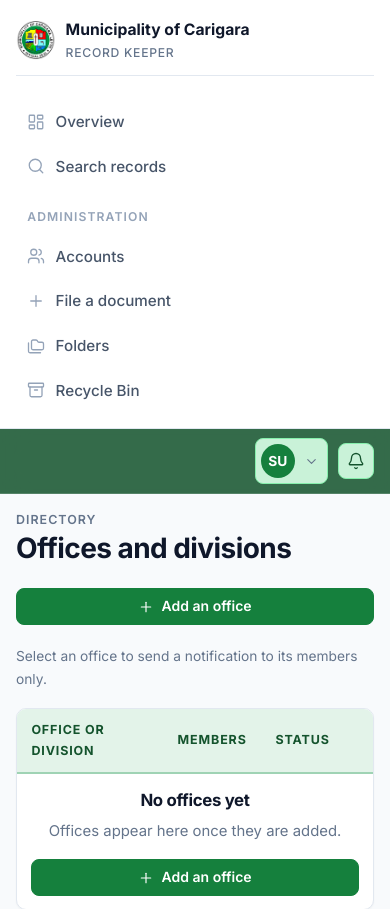
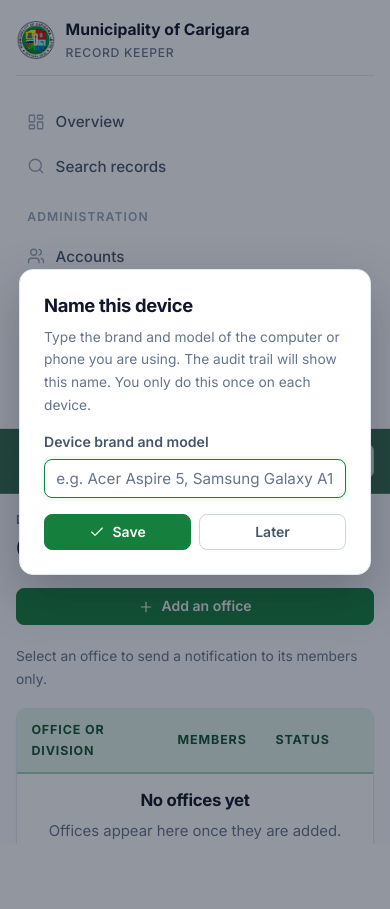
Before and after one commit to reymarkllaneta-web/record-keeper1, a Django app: page /accounts/offices/ in a window 390 px wide. Shown: the top 909 px of the page. After the commit the page ends 844 px from the top, so only its background shows below. Run offline with Django 5.2, Linux system fonts and the light colour scheme; the visitor is signed in with stand-in values (Sample User, id 1); data comes from the database, SQL or seed files in the repository; data that the repository does not hold is empty.

Commit message:
Show the device brand and model typed by the user in the audit trail
Each computer, laptop or phone is named once after signing in (for
example "Acer Aspire 5"); the name is kept on that device and shown in
the audit trail's Device column. Also under the user menu: This device.

Co-Authored-By: Claude Opus 5.5 <noreply@anthropic.com>
Claude-Session: https://claude.ai/code/session_01YabikDhwykaXEG8L1Qh9Aa

```diff
--- a/accounts/forms.py
+++ b/accounts/forms.py
@@ -7,6 +7,25 @@ from django.core.cache import cache
 from django.contrib.auth.forms import AdminPasswordChangeForm, AuthenticationForm, UserCreationForm
 
 from .models import Office, User
+
+
+class DeviceNameForm(forms.Form):
+    """The brand and model of the device being used, shown in the audit trail."""
+
+    name = forms.CharField(
+        label="Device brand and model",
+        max_length=60,
+        help_text="For example: Acer Aspire 5, Lenovo IdeaPad 3, Samsung Galaxy A14, iPhone 13.",
+        widget=forms.TextInput(attrs={"placeholder": "Brand and model", "autocomplete": "off"}),
+    )
+
+    def clean_name(self):
+        from documents.models import clean_device_name
+
+        name = clean_device_name(self.cleaned_data.get("name"))
+        if not name:
+            raise forms.ValidationError("Type the brand and model of this device.")
+        return name
 
 AVATAR_MAX_SIZE = 2 * 1024 * 1024
 
--- a/accounts/urls.py
+++ b/accounts/urls.py
@@ -15,6 +15,7 @@ urlpatterns = [
     path("sign-out/", views.ArchiveLogoutView.as_view(), name="logout"),
     path("profile/", views.ProfileView.as_view(), name="profile"),
     path("password/", views.ChangeOwnPasswordView.as_view(), name="password_change"),
+    path("device/", views.DeviceNameView.as_view(), name="device_name"),
     path("notifications/", views.NotificationListView.as_view(), name="notification_list"),
     path("notifications/poll/", views.notifications_poll, name="notifications_poll"),
     path("notifications/<int:pk>/open/", views.notification_open, name="notification_open"),
--- a/accounts/views.py
+++ b/accounts/views.py
@@ -15,12 +15,14 @@ from django.urls import reverse_lazy
 from django.utils import timezone
 from django.views.generic import CreateView, FormView, ListView, UpdateView, View
 
-from documents.models import AccessLog, Document, Notification
+from django.utils.http import url_has_allowed_host_and_scheme
+from documents.models import DEVICE_COOKIE, AccessLog, Document, Notification
 
 from . import brevo, passwordreset, twofactor
 from .forms import (
     AdminSetPasswordForm,
     ArchiveLoginForm,
+    DeviceNameForm,
     OfficeForm,
     ForgotPasswordForm,
     OfficeNotifyForm,
@@ -116,6 +118,44 @@ class ChangeOwnPasswordView(LoginRequiredMixin, FormView):
         update_session_auth_hash(self.request, form.user)
         messages.success(self.request, "Password changed.")
         return super().form_valid(form)
+
+
+class DeviceNameView(LoginRequiredMixin, FormView):
+    """Names the device being used (e.g. "Acer Aspire 5") so the audit trail shows it.
+
+    Browsers do not tell a website which computer or phone they run on, so the user
+    types it once; the name is kept on that device in a cookie for five years.
+    """
+
+    template_name = "accounts/device_name.html"
+    form_class = DeviceNameForm
+
+    def get_initial(self):
+        return {"name": self.request.COOKIES.get(DEVICE_COOKIE, "")}
+
+    def get_next_url(self):
+        target = self.request.POST.get("next") or self.request.GET.get("next") or ""
+        if target and url_has_allowed_host_and_scheme(
+            target, allowed_hosts={self.request.get_host()}, require_https=self.request.is_secure()
+        ):
+            return target
+        return reverse_lazy("documents:dashboard")
+
+    def get_context_data(self, **kwargs):
+        context = super().get_context_data(**kwargs)
+        context["next"] = self.request.GET.get("next", "")
+        context["current_name"] = self.request.COOKIES.get(DEVICE_COOKIE, "")
+        return context
+
+    def form_valid(self, form):
+        name = form.cleaned_data["name"]
+        response = redirect(self.get_next_url())
+        response.set_cookie(
+            DEVICE_COOKIE, name, max_age=5 * 365 * 24 * 60 * 60,
+            samesite="Lax", httponly=True, secure=self.request.is_secure(),
+        )
+        messages.success(self.request, f"This device is now named {name}.")
+        return response
 
 
 class UserListView(AccountViewerRequiredMixin, ListView):
--- a/static/css/app.css
+++ b/static/css/app.css
@@ -3787,3 +3787,16 @@ td.request-actions .btn {
     justify-content: center;
     white-space: nowrap;
 }
+
+
+/* "Name this device" prompt shown once on each device after signing in */
+.device-prompt {
+    width: min(460px, calc(100vw - 32px));
+    border: 1px solid var(--border);
+    border-radius: var(--radius-lg);
+    padding: 24px;
+    box-shadow: 0 20px 50px rgba(15, 23, 42, 0.25);
+}
+.device-prompt::backdrop { background: rgba(15, 23, 42, 0.45); }
+.device-prompt h2 { margin: 0 0 8px; font-size: 1.15rem; }
+.device-prompt .field input { width: 100%; }
--- a/templates/base.html
+++ b/templates/base.html
@@ -101,6 +101,7 @@
         <div class="user-dropdown">
           <a class="user-dropdown-link" href="{% url 'accounts:profile' %}"><svg class="icon icon-sm"><use href="#icon-circle-user"/></svg>Profile</a>
           <a class="user-dropdown-link" href="{% url 'accounts:password_change' %}"><svg class="icon icon-sm"><use href="#icon-lock"/></svg>Password</a>
+          <a class="user-dropdown-link" href="{% url 'accounts:device_name' %}"><svg class="icon icon-sm"><use href="#icon-settings"/></svg>This device</a>
           <form method="post" action="{% url 'accounts:logout' %}">
             {% csrf_token %}
             <button type="submit" class="user-dropdown-link user-dropdown-signout"><svg class="icon icon-sm"><use href="#icon-log-out"/></svg><span>Sign out</span></button>
@@ -143,6 +144,37 @@
 <script src="{% static 'js/loading.js' %}?v={{ asset_version }}" defer></script>
 <script src="{% static 'js/ph-contact.js' %}?v={{ asset_version }}" defer></script>
 <script src="{% static 'js/sidebar-toggle.js' %}?v={{ asset_version }}" defer></script>
+{% if user.is_authenticated and not request.COOKIES.rk_device and request.resolver_match.url_name != "device_name" %}
+<dialog class="device-prompt" id="device-prompt" aria-labelledby="device-prompt-title">
+  <form method="post" action="{% url 'accounts:device_name' %}">
+    {% csrf_token %}
+    <input type="hidden" name="next" value="{{ request.get_full_path }}">
+    <h2 id="device-prompt-title">Name this device</h2>
+    <p class="helptext">Type the brand and model of the computer or phone you are using. The audit trail will show this name. You only do this once on each device.</p>
+    <div class="field">
+      <label for="device-prompt-name">Device brand and model</label>
+      <input type="text" name="name" id="device-prompt-name" maxlength="60" required autocomplete="off" placeholder="e.g. Acer Aspire 5, Samsung Galaxy A14">
+    </div>
+    <div class="btn-row">
+      <button class="btn" type="submit"><svg class="icon"><use href="#icon-check"/></svg>Save</button>
+      <button class="btn btn--quiet" type="button" id="device-prompt-later">Later</button>
+    </div>
+  </form>
+</dialog>
+<script>
+  (function () {
+    var box = document.getElementById("device-prompt");
+    var later = false;
+    try { later = sessionStorage.getItem("rk-device-later") === "1"; } catch (e) {}
+    if (!box || later || typeof box.showModal !== "function") return;
+    box.showModal();
+    document.getElementById("device-prompt-later").addEventListener("click", function () {
+      try { sessionStorage.setItem("rk-device-later", "1"); } catch (e) {}
+      box.close();
+    });
+  })();
+</script>
+{% endif %}
 {% block extra_scripts %}{% endblock %}
 </body>
 </html>
```
Also changed, not shown: documents/models.py (+24 -2 lines), documents/tests.py (+38 -0 lines), templates/accounts/device_name.html (added, +15 -0 lines).
